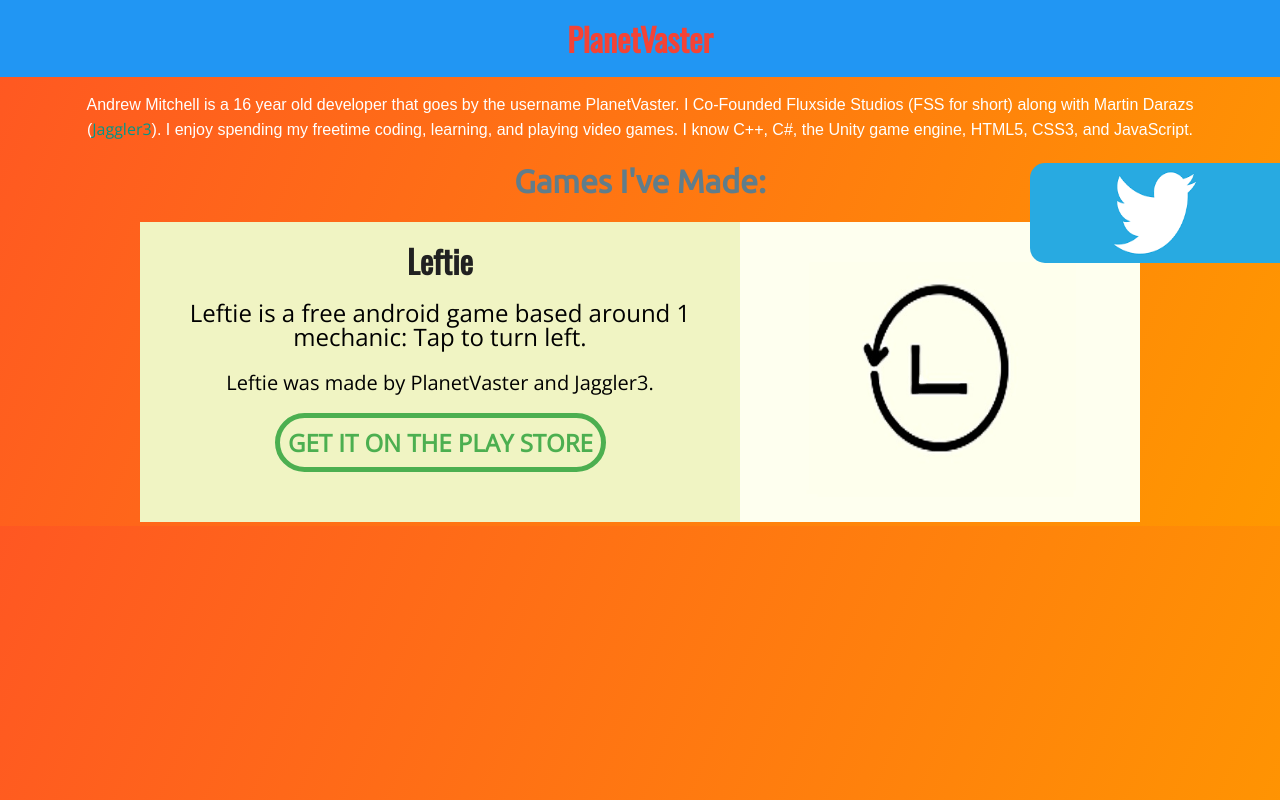
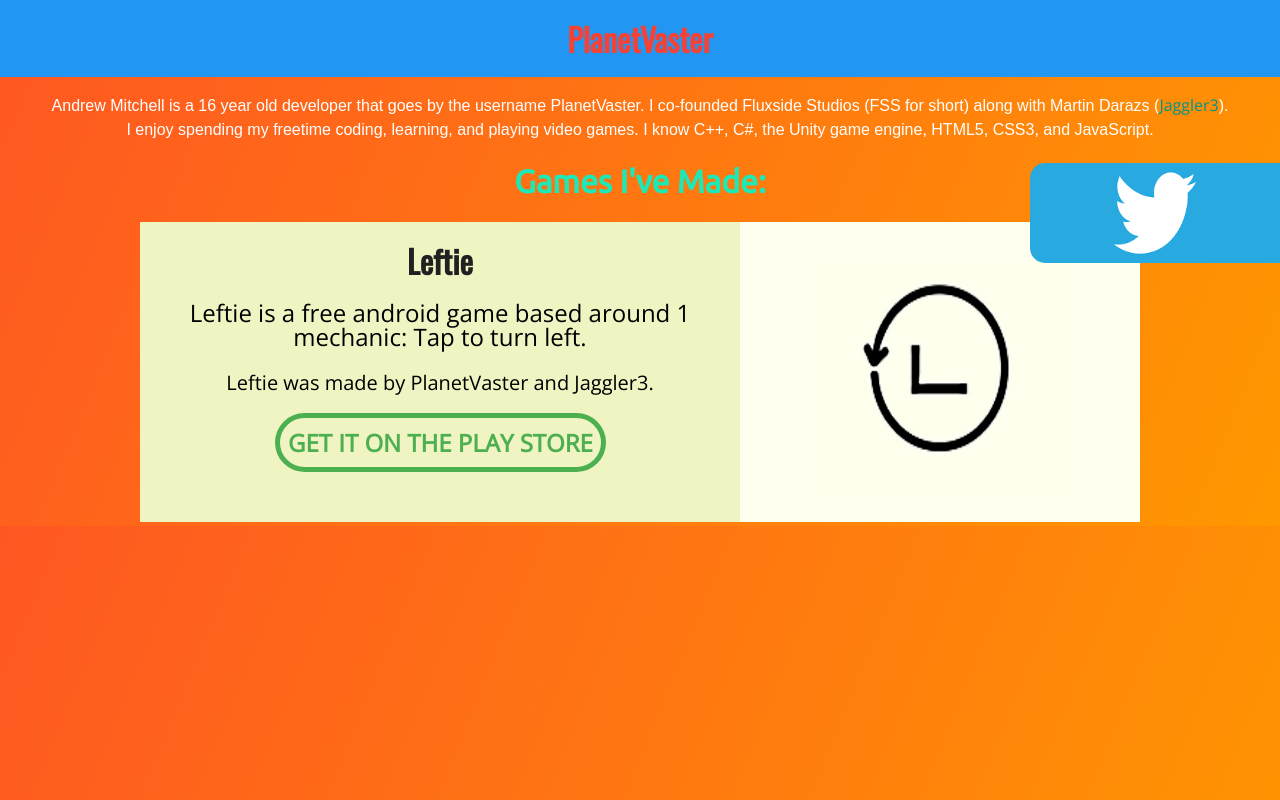
Before and after one commit to PlanetVaster/planetvaster.github.io, a plain HTML site: page index.html in a window 1280 px wide. Drawn offline with nearby package versions, Linux system fonts and the light colour scheme; a web font is replaced by a local one.

Commit message:
Fixed games-header color

```diff
--- a/css/main.css
+++ b/css/main.css
@@ -72,7 +72,7 @@ body {
 #games-header {
     font-family: 'Ubuntu', sans-serif;
     text-align: center;
-    color: #607D8B;
+    color: #1DE9B6;
 }
 
 #games-container {
--- a/index.html
+++ b/index.html
@@ -20,7 +20,7 @@
             improve your experience.</p>
     <![endif]-->
     <h1 id="planetvaster">PlanetVaster</h1>
-    <p id="desc">Andrew Mitchell is a 16 year old developer that goes by the username PlanetVaster. I Co-Founded Fluxside Studios (FSS for short) along with Martin Darazs (<a href="https://twitter.com/Jaggler3" target="_blank" id="jaggler3-twitter">Jaggler3</a>). I enjoy spending my freetime coding, learning, and playing video games. I know C++, C#, the Unity game engine, HTML5, CSS3, and JavaScript.</p>
+    <p id="desc">Andrew Mitchell is a 16 year old developer that goes by the username PlanetVaster. I co-founded Fluxside Studios (FSS for short) along with Martin Darazs (<a href="https://twitter.com/Jaggler3" target="_blank" id="jaggler3-twitter">Jaggler3</a>). I enjoy spending my freetime coding, learning, and playing video games. I know C++, C#, the Unity game engine, HTML5, CSS3, and JavaScript.</p>
     <a href="https://twitter.com/PlanetVaster" target="_blank" id="twitter"><img src="img/twitter.png" width="250px" height="100px"/></a>
     <h1 id="games-header">Games I've Made:</h1>
     <div id="games-container">
```
